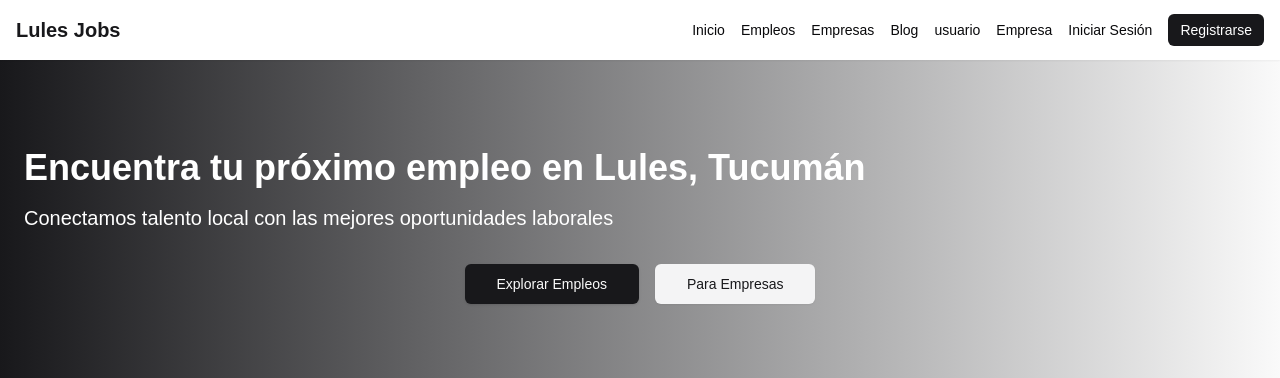
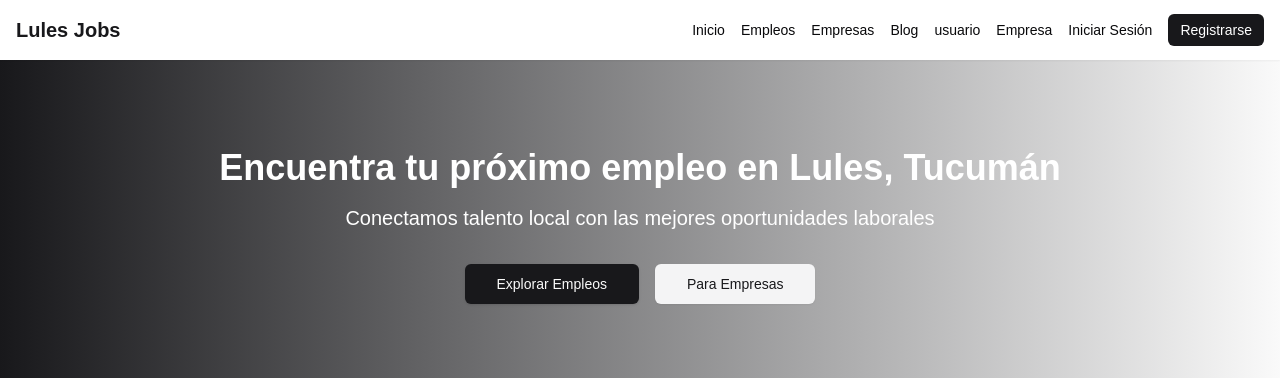
Before and after one commit to ivan2214/job-portal, a Next.js app: page / in a window 1280 px wide. Shown: the top 378 px of the page. Built offline with nearby package versions, Linux system fonts and the light colour scheme; no server answers; the database is empty.

Commit message:
Styles(hero-banner): Centers hero banner text
Centers the text within the hero banner section by applying
`text-center` class to the container.

```diff
--- a/components/hero-banner.tsx
+++ b/components/hero-banner.tsx
@@ -6,7 +6,7 @@ type HeroBannerProps = {};
 export const HeroBanner: React.FC<HeroBannerProps> = ({}) => {
 	return (
 		<section className="bg-gradient-to-r from-primary to-primary-foreground py-16 text-white">
-			<Container>
+			<Container className="text-center">
 				<h1 className="mb-4 font-bold text-4xl">
 					Encuentra tu próximo empleo en Lules, Tucumán
 				</h1>
```
